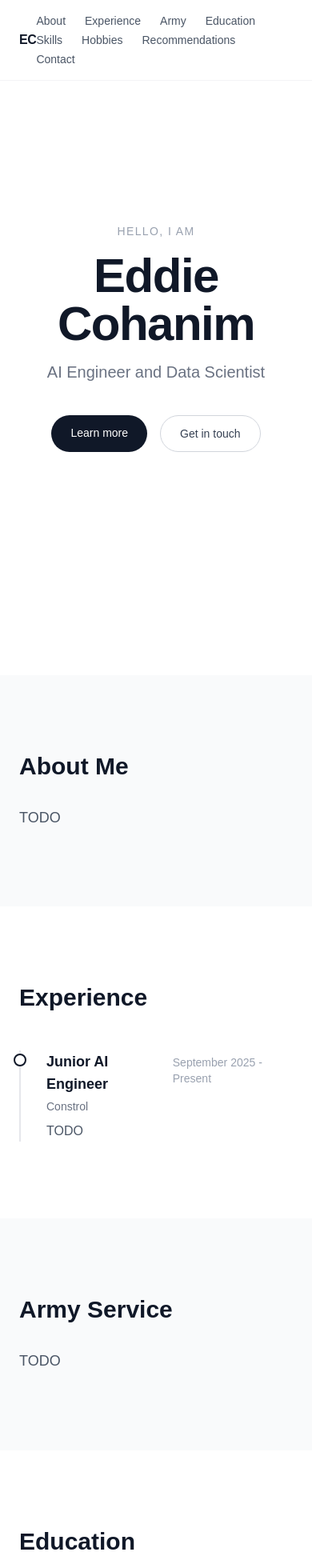
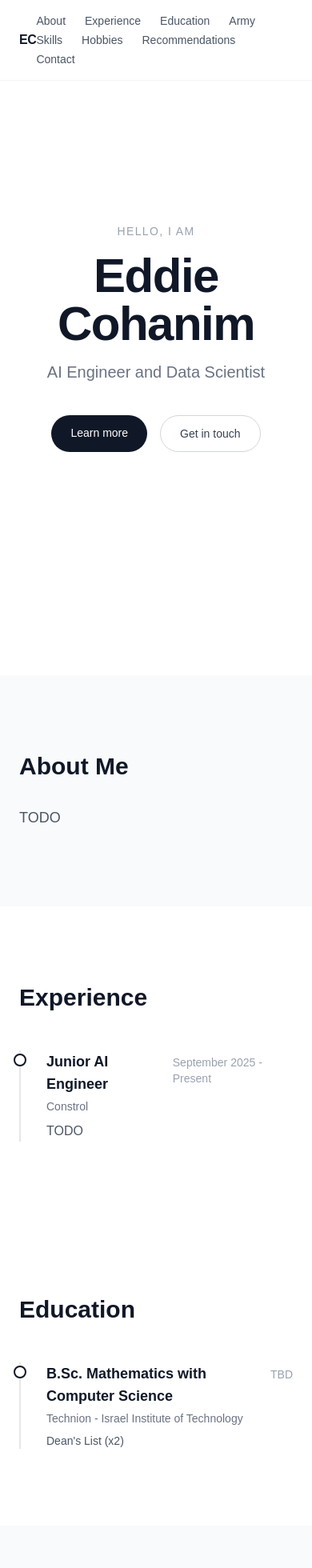
Before and after one commit to Eddie-Cohanim/AIDD, a Next.js app in the folder app/: page / in a window 390 px wide. Shown: the top 1960 px of the page at 80% size. Built offline with nearby package versions, Linux system fonts and the light colour scheme.

Commit message:
Add contact details, reorder Education before Army
- Add email eddieco19@gmail.com and phone +972 54-474-2122 to contact data
- Display phone number in Contact section
- Move Education section above Army in nav and page order

```diff
--- a/app/app/page.tsx
+++ b/app/app/page.tsx
@@ -27,7 +27,7 @@ interface SiteData {
   skills: SkillGroup[];
   hobbies: string[];
   recommendations: string[];
-  contact: { email: string; linkedin: string; github: string };
+  contact: { email: string; phone: string; linkedin: string; github: string };
 }
 
 const data: SiteData = {
@@ -59,7 +59,8 @@ const data: SiteData = {
   hobbies: ["TODO"],
   recommendations: ["TODO"],
   contact: {
-    email: "TODO",
+    email: "eddieco19@gmail.com",
+    phone: "+972 54-474-2122",
     linkedin: "TODO",
     github: "TODO",
   },
@@ -73,8 +74,8 @@ function NavBar() {
         <div className="flex flex-wrap gap-x-6 gap-y-1 text-sm text-gray-600">
           <a href="#about" className="hover:text-gray-900 transition-colors">About</a>
           <a href="#experience" className="hover:text-gray-900 transition-colors">Experience</a>
+          <a href="#education" className="hover:text-gray-900 transition-colors">Education</a>
           <a href="#army" className="hover:text-gray-900 transition-colors">Army</a>
-          <a href="#education" className="hover:text-gray-900 transition-colors">Education</a>
           <a href="#skills" className="hover:text-gray-900 transition-colors">Skills</a>
           <a href="#hobbies" className="hover:text-gray-900 transition-colors">Hobbies</a>
           <a href="#recommendations" className="hover:text-gray-900 transition-colors">Recommendations</a>
@@ -274,6 +275,7 @@ function Contact() {
           {data.contact.email}
         </a>
         <div className="mt-8 flex justify-center gap-6 text-sm text-gray-500">
+          <span>{data.contact.phone}</span>
           <span>{data.contact.linkedin}</span>
           <span>{data.contact.github}</span>
         </div>
@@ -289,8 +291,8 @@ export default function HomePage() {
       <Hero />
       <About />
       <Experience />
+      <Education />
       <Army />
-      <Education />
       <Skills />
       <Hobbies />
       <Recommendations />
```
